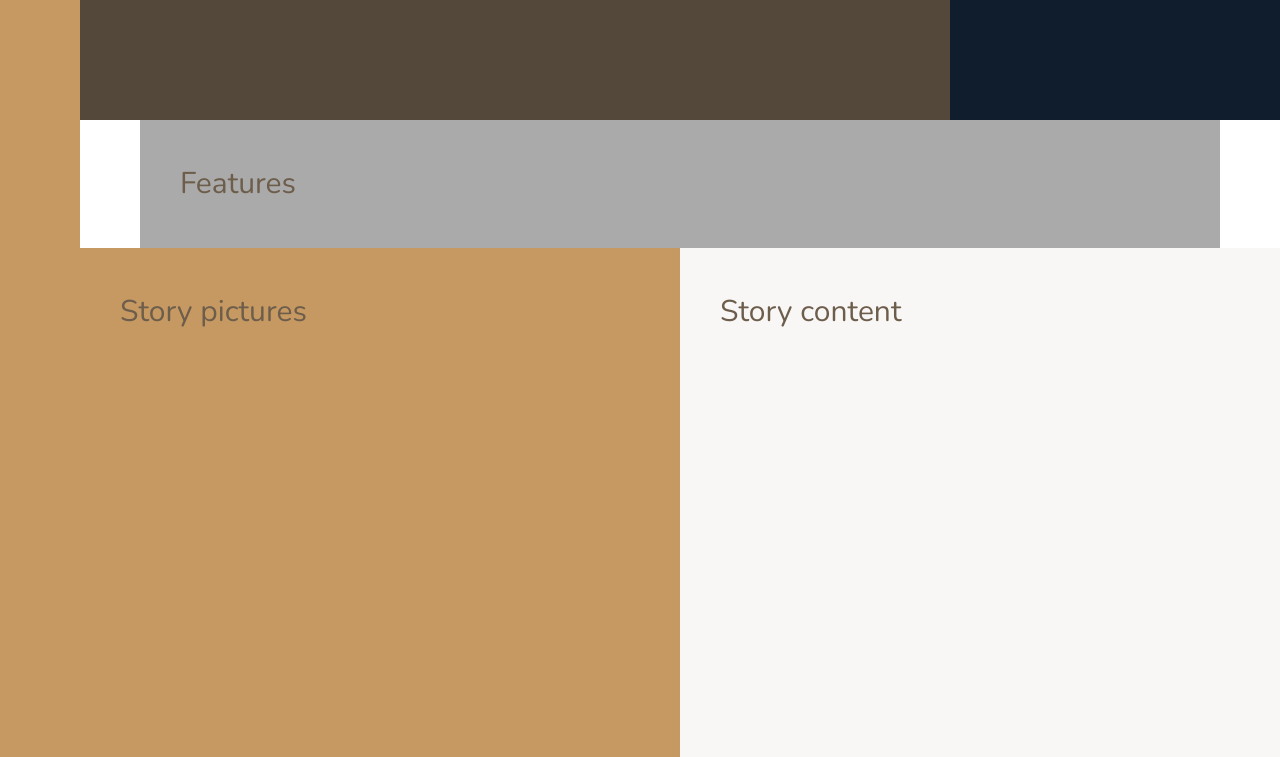
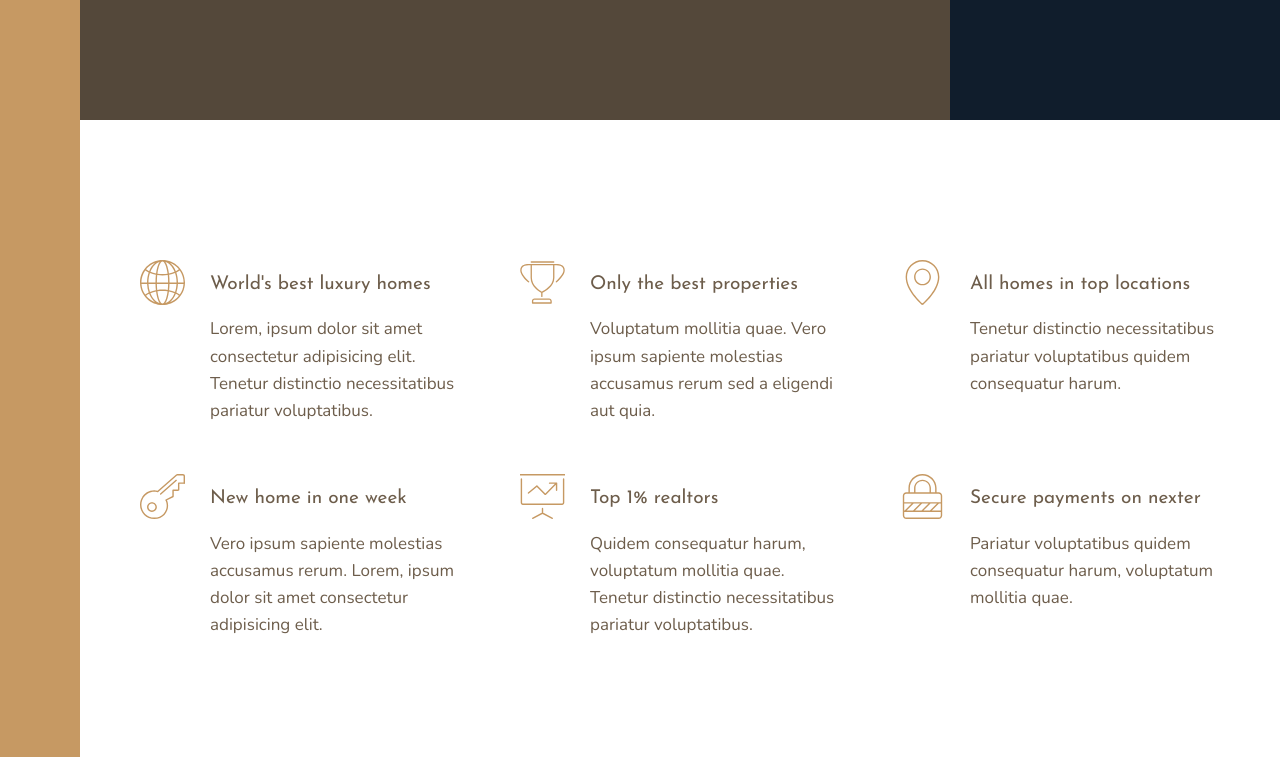
Before and after one commit to mikec-git/Nexter, a website: page index.html in a window 1280 px wide. Shown: the part 520-1277 px from the top of the page. Drawn offline with nearby package versions, Linux system fonts and the light colour scheme.

Commit message:
Added features section

```diff
--- a/index.html
+++ b/index.html
@@ -24,7 +24,49 @@
         </div>
 
         <section class="features">
-            Features
+            <div class="feature">
+                <svg class="feature__icon">
+                    <use xlink:href="./img/sprite.svg#icon-global"></use>
+                </svg>
+                <h4 class="heading-4">World's best luxury homes</h4>
+                <p class="feature__text">Lorem, ipsum dolor sit amet consectetur adipisicing elit. Tenetur distinctio necessitatibus pariatur voluptatibus.</p>
+            </div>
+            <div class="feature">
+                <svg class="feature__icon">
+                    <use xlink:href="./img/sprite.svg#icon-trophy"></use>
+                </svg>
+                <h4 class="heading-4">Only the best properties</h4>
+                <p class="feature__text">Voluptatum mollitia quae. Vero ipsum sapiente molestias accusamus rerum sed a eligendi aut quia.</p>
+            </div>
+            <div class="feature">
+                <svg class="feature__icon">
+                    <use xlink:href="./img/sprite.svg#icon-map-pin"></use>
+                </svg>
+                <h4 class="heading-4">All homes in top locations</h4>
+                <p class="feature__text">Tenetur distinctio necessitatibus pariatur voluptatibus quidem consequatur harum.</p>
+            </div>
+            <div class="feature">
+                <svg class="feature__icon">
+                    <use xlink:href="./img/sprite.svg#icon-key"></use>
+                </svg>
+                <h4 class="heading-4">New home in one week</h4>
+                <p class="feature__text">Vero ipsum sapiente molestias accusamus rerum. Lorem, ipsum dolor sit amet consectetur adipisicing elit.</p>
+            </div>
+            <div class="feature">
+                <svg class="feature__icon">
+                    <use xlink:href="./img/sprite.svg#icon-presentation"></use>
+                </svg>
+                <h4 class="heading-4">Top 1% realtors</h4>
+                <p class="feature__text">Quidem consequatur harum, voluptatum mollitia quae. Tenetur distinctio necessitatibus pariatur voluptatibus.</p>
+            </div>
+            <div class="feature">
+                <svg class="feature__icon">
+                    <use xlink:href="./img/sprite.svg#icon-lock"></use>
+                </svg>
+                <h4 class="heading-4">Secure payments on nexter</h4>
+                <p class="feature__text">Pariatur voluptatibus quidem consequatur harum, voluptatum mollitia quae.
+                </p>
+            </div>
         </section>
 
         <div class="story__pictures">
--- a/sass/_base.scss
+++ b/sass/_base.scss
@@ -39,8 +39,4 @@
     grid-template-rows: 80vh min-content 40vw repeat(3, min-content);
     grid-template-columns:  [sidebar-start] 8rem [sidebar-end full-start] minmax(6rem, 1fr) [center-start] repeat(8, [col-start] minmax(min-content, 14rem) [col-end]) [center-end] minmax(6rem, 1fr) [full-end];
 
-    & > * {
-        padding: 40px;
-        font-size: 3rem;
-    }
 }
--- a/sass/_features.scss
+++ b/sass/_features.scss
@@ -1,5 +1,30 @@
 .features {
-    background-color: $color-grey-light-2;
+    grid-column: center-start / center-end;
 
-    grid-column: center-start / center-end;
+    margin: 15rem 0;
+
+    display: grid;
+    // grid-template-columns: repeat(3, 1fr);
+    grid-template-columns: repeat(auto-fit, minmax(25rem, 1fr));
+    grid-gap: 6rem;
+    align-items: start;
 }
+
+.feature {
+    display: grid;
+    grid-template-columns: min-content 1fr;
+    grid-row-gap: 1.5rem;
+    grid-column-gap: 2.5rem;
+
+    &__icon {
+        fill: $color-primary;
+        height: 4.5rem;
+        width: 4.5rem;
+        grid-row: 1 / span 2;
+        transform: translateY(-1rem);
+    }
+
+    &__text {
+        font-size: 1.7rem;
+    }
+}
--- a/sass/_typography.scss
+++ b/sass/_typography.scss
@@ -0,0 +1,29 @@
+%heading {
+    font-family: $font-display;
+    font-weight: 400;
+}
+
+.heading-1 {
+    @extend %heading;
+}
+
+.heading-2 {
+    @extend %heading;
+}
+
+.heading-3 {
+    @extend %heading;
+}
+
+.heading-4 {
+    @extend %heading;
+    font-size: 1.9rem;
+
+    &--light {
+        color: $color-grey-light-1;
+    }
+
+    &--dark {
+        color: $color-grey-dark-1;
+    }
+}
```
Also changed, not shown: css/style.css.
